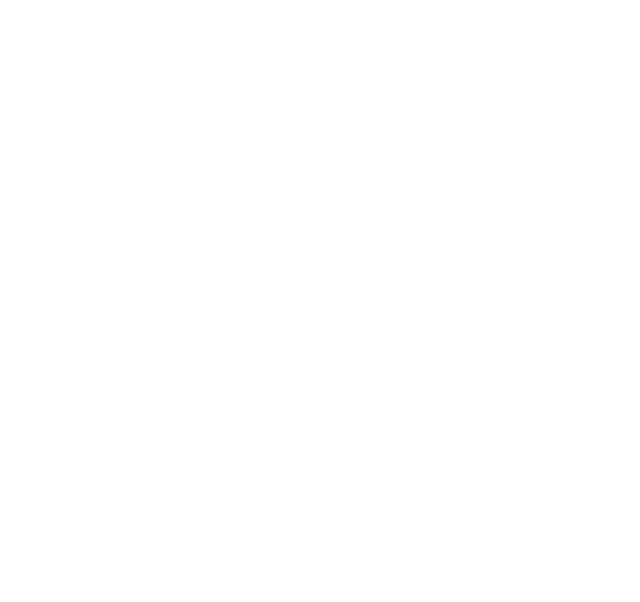
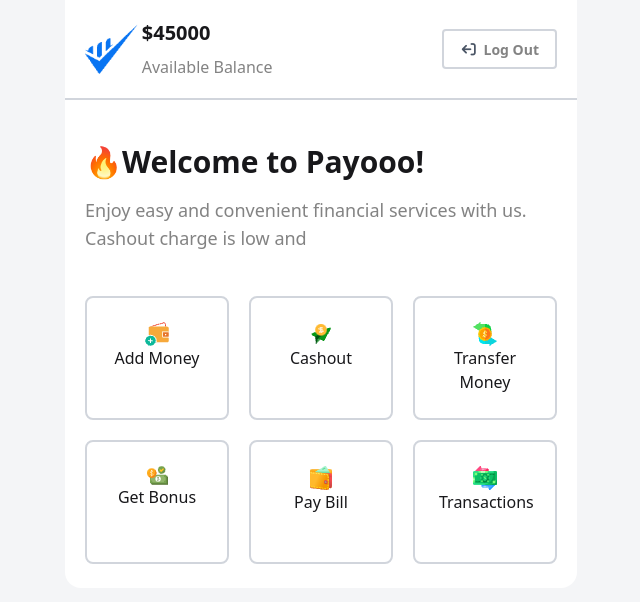
Before and after one commit to Tabassum-Afrin45/Payoo-Mobile-App, a plain HTML site: page home.html in a window 1280 px wide. Shown: the whole page, without its empty margins (319-959 px from the left). Drawn offline with nearby package versions, Linux system fonts and the light colour scheme.

Commit message:
Added Home page structure

```diff
--- a/JS/script.js
+++ b/JS/script.js
@@ -11,7 +11,7 @@ document.getElementById("login-button").addEventListener('click',function(e){
     const pinNumberValueConverted=parseInt(pinNumberValue)
 
     if(mobileNumberValueConverted===mobileNumber && pinNumberValueConverted===pinNumber){
-        window.location.href="./home.html"
+        window.location.href="./home.html" //redirect to home
     }
     else{
        alert("Invalid Credentials")
--- a/home.html
+++ b/home.html
@@ -1,11 +1,77 @@
 <!DOCTYPE html>
 <html lang="en">
+
 <head>
     <meta charset="UTF-8">
     <meta name="viewport" content="width=device-width, initial-scale=1.0">
     <title>Home</title>
+    <!-- daisyUI cdn -->
+    <link href="https://cdn.jsdelivr.net/npm/daisyui@5" rel="stylesheet" type="text/css" />
+    <!-- tailwind cdn -->
+    <script src="https://cdn.jsdelivr.net/npm/@tailwindcss/browser@4"></script>
+    <!-- font awesome -->
+    <link rel="stylesheet" href="https://cdnjs.cloudflare.com/ajax/libs/font-awesome/7.0.1/css/all.min.css"
+        integrity="sha512-2SwdPD6INVrV/lHTZbO2nodKhrnDdJK9/kg2XD1r9uGqPo1cUbujc+IYdlYdEErWNu69gVcYgdxlmVmzTWnetw=="
+        crossorigin="anonymous" referrerpolicy="no-referrer" />
 </head>
-<body>
+
+<body class="bg-[#F4F5F7] h-[100vh]">
+     <div class="max-w-lg mx-auto bg-white pb-6 rounded-b-2xl">
+        <!-- Navbar section -->
+          <div class="min-h-[100px] flex justify-between items-center border-b-2 border-gray-300 px-5">
+        <div class="flex justify-between items-center">
+            <img src="./assets/Group.png" class="h-[50px] pr-1" alt="">
+            <div>
+                <h2 class="font-bold text-xl mb-2">$<span>45000</span></h2>
+                <h3 class="text-[#08080880] font-medium">Available Balance</h3>
+            </div>
+        </div>
+        <button class="btn btn-outline border-2 border-gray-300 text-[#08080880]"><i
+                class="fa-solid fa-arrow-right-from-bracket rotate-180 text-gray-600"></i>Log Out</button>
+    </div>
+
+    <!-- Hero Section -->
+    <div class="py-11 px-5">
+        <h2 class="font-bold text-3xl">🔥Welcome to Payooo!</h2>
+        <p class="text-lg text-[#08080880] pt-4">Enjoy easy and convenient financial services with us. Cashout charge is
+            low and </p>
+    </div>
+
+    <!-- Card Section -->
+    <div class="min-h-[200px] grid grid-cols-3 grid-rows-2 gap-5 px-5">
+
+        <div class="border-2 border-gray-300 rounded-lg p-6">
+            <img src="./assets/wallet1.png" class="mx-auto" alt="">
+            <h3 class="font-medium text-center">Add Money</h3>
+        </div>
+
+        <div class="border-2 border-gray-300 rounded-lg p-6">
+            <img src="./assets/send1.png" class="mx-auto" alt="">
+            <h3 class="font-medium text-center">Cashout</h3>
+        </div>
+
+        <div class="border-2 border-gray-300 rounded-lg p-6">
+            <img src="./assets/money1.png" class="mx-auto" alt="">
+            <h3 class="font-medium text-center">Transfer Money</h3>
+        </div>
+
+        <div class="border-2 border-gray-300 rounded-lg p-6">
+            <img src="./assets/bonus1.png" class="mx-auto" alt="">
+            <h3 class="font-medium text-center">Get Bonus</h3>
+        </div>
+
+        <div class="border-2 border-gray-300 rounded-lg p-6">
+            <img src="./assets/purse1.png" class="mx-auto" alt="">
+            <h3 class="font-medium text-center">Pay Bill</h3>
+        </div>
+
+        <div class="border-2 border-gray-300 rounded-lg p-6">
+            <img src="./assets/transaction1.png" class="mx-auto" alt="">
+            <h3 class="font-medium text-center">Transactions</h3>
+        </div>
+    </div>
+     </div>
 
 </body>
+
 </html>
```
